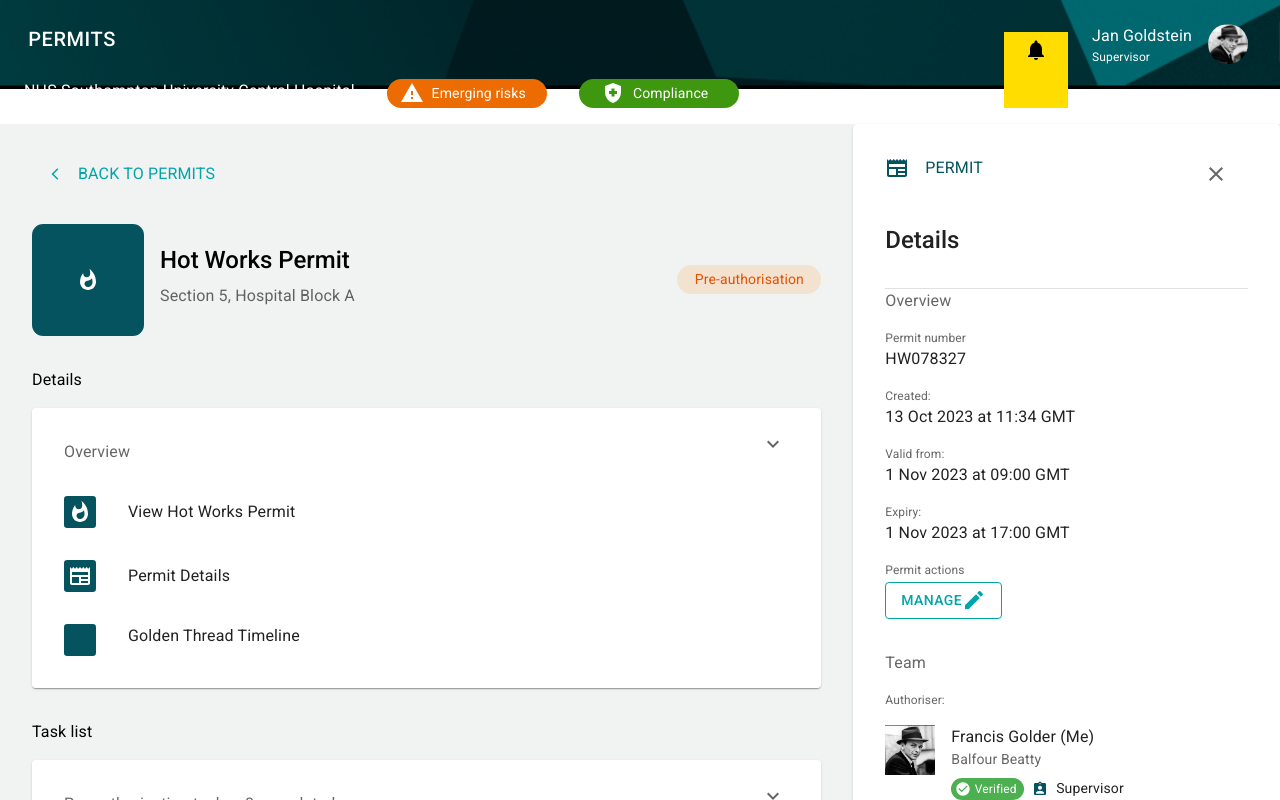
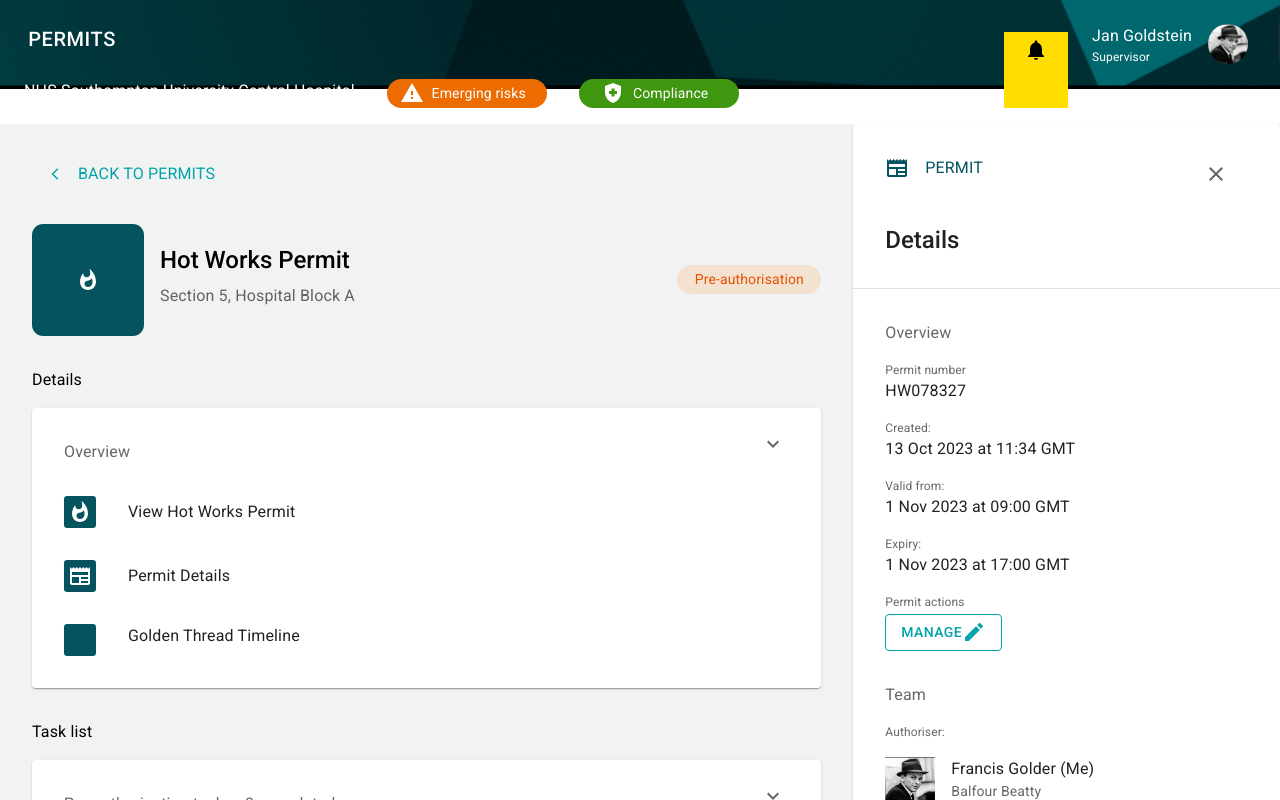
Before and after one commit to Catherinen29/skunkworks, a React (Create React App) app: page /hwpermitoverview in a window 1280 px wide. Shown: the top 800 px of the page. Built offline with nearby package versions, Linux system fonts and the light colour scheme.

Commit message:
Styling, button, hover.

```diff
--- a/src/components/Permit/AuthHotWorks.js
+++ b/src/components/Permit/AuthHotWorks.js
@@ -1,4 +1,4 @@
-import { Alert, Box, Button, Checkbox, Snackbar, Typography } from "@mui/material";
+import { Alert, Box, Button, Checkbox, Divider, Snackbar, Typography } from "@mui/material";
 import CloseIcon from '@mui/icons-material/Close';
 import AssignmentIndIcon from '@mui/icons-material/AssignmentInd';
 import CheckCircleIcon from '@mui/icons-material/CheckCircle'
@@ -59,8 +59,10 @@ return (
 
         </Box>
 
+<Divider />
+
         {/* Overview */}
-        <Box sx={{mx: '2rem', borderTop: 1, borderColor: 'rgba(0, 0, 0, 0.12)'}}>
+        <Box sx={{m: '2rem'}}>
             <Typography sx={{color: 'rgba(0, 0, 0, 0.6)'}}>Authorise Hot Works Permit</Typography>
 
 
@@ -75,10 +77,10 @@ return (
                         <Typography sx={{color: 'rgba(0, 0, 0, 0.6)', fontSize: 14}}>Balfour Beatty</Typography>
 
                     <Box sx={{display: 'flex', flexDirection: 'row', alignItems: 'center', my: '0.5rem'}}>
-                        <Box sx={{width: '4.55rem', height: '1.4rem', bgcolor: '#4caf50', borderRadius: 50,
+                        <Box sx={{width: '5rem', height: '1.5rem', bgcolor: '#4caf50', borderRadius: 50,
                             display: 'flex', justifyContent: 'center', alignItems: 'center'}}>
                             <CheckCircleIcon style={{ fill: 'white', height: '1rem'}}></CheckCircleIcon>
-                            <Typography sx={{color: 'white', fontSize: 12, alignSelf: 'center', mr: '0.5rem'}}>
+                            <Typography sx={{color: 'white', fontSize: 14, alignSelf: 'center', mr: '0.5rem'}}>
                                 Verified
                             </Typography>
                         </Box>
@@ -106,8 +108,10 @@ return (
         {/* Authorise button - checkbox required */}
             <Box sx={{my: '1rem'}}>
                 <Button variant='contained'
-                        sx={{bgcolor: '#ffdd00',
-                        color: 'black'}}
+                        sx={{bgcolor: '#00a4a9',
+                        color: '#ffffff',
+                        "&:hover": {
+                            bgcolor: "#008488"}}}
                         onClick={handleAgreeButton}
                         >
 
--- a/src/components/Permit/PermitDetails.js
+++ b/src/components/Permit/PermitDetails.js
@@ -1,4 +1,4 @@
-import { Box, Button, Typography } from "@mui/material";
+import { Box, Button, Divider, Typography } from "@mui/material";
 import NewspaperIcon from '@mui/icons-material/Newspaper';
 import CloseIcon from '@mui/icons-material/Close';
 import EditIcon from '@mui/icons-material/Edit';
@@ -36,8 +36,10 @@ return (
 
         </Box>
 
+        <Divider />
+
         {/* Overview */}
-        <Box sx={{mx: '2rem', borderTop: 1, borderColor: 'rgba(0, 0, 0, 0.12)'}}>
+        <Box sx={{m: '2rem'}}>
             <Typography sx={{color: 'rgba(0, 0, 0, 0.6)'}}>Overview</Typography>
 
             <Box sx={{my: '1rem'}}>
@@ -61,8 +63,15 @@ return (
             </Box>
 
             <Box sx={{my: '1rem'}}>
-                <Typography sx={{color: 'rgba(0, 0, 0, 0.6)', fontSize: 12, mb: '0.2rem'}}>Permit actions</Typography>
-                <Button variant='outlined' sx={{borderColor: '#00a4a9', color: '#00a4a9'}}>MANAGE <EditIcon /></Button>
+                <Typography
+                sx={{color: 'rgba(0, 0, 0, 0.6)', fontSize: 12, mb: '0.2rem'}}>
+                    Permit actions</Typography>
+                <Button variant='outlined'
+                sx={{borderColor: '#00a4a9', color: '#00a4a9',
+                "&:hover": {
+                    color: "#008488",
+                    bgcolor: '#ffffff'}}}>
+                    MANAGE <EditIcon /></Button>
             </Box>
         </Box>
 
```
